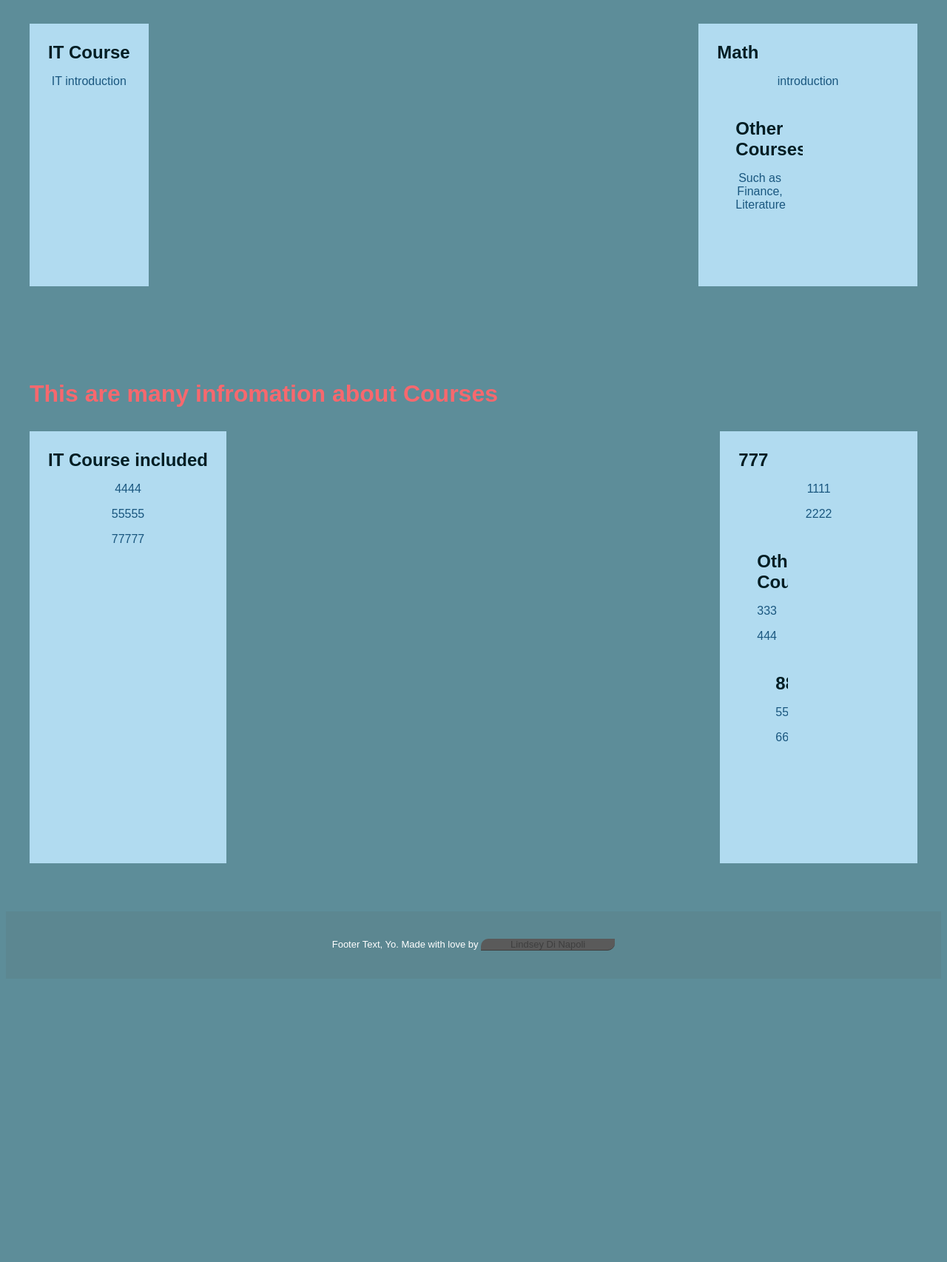
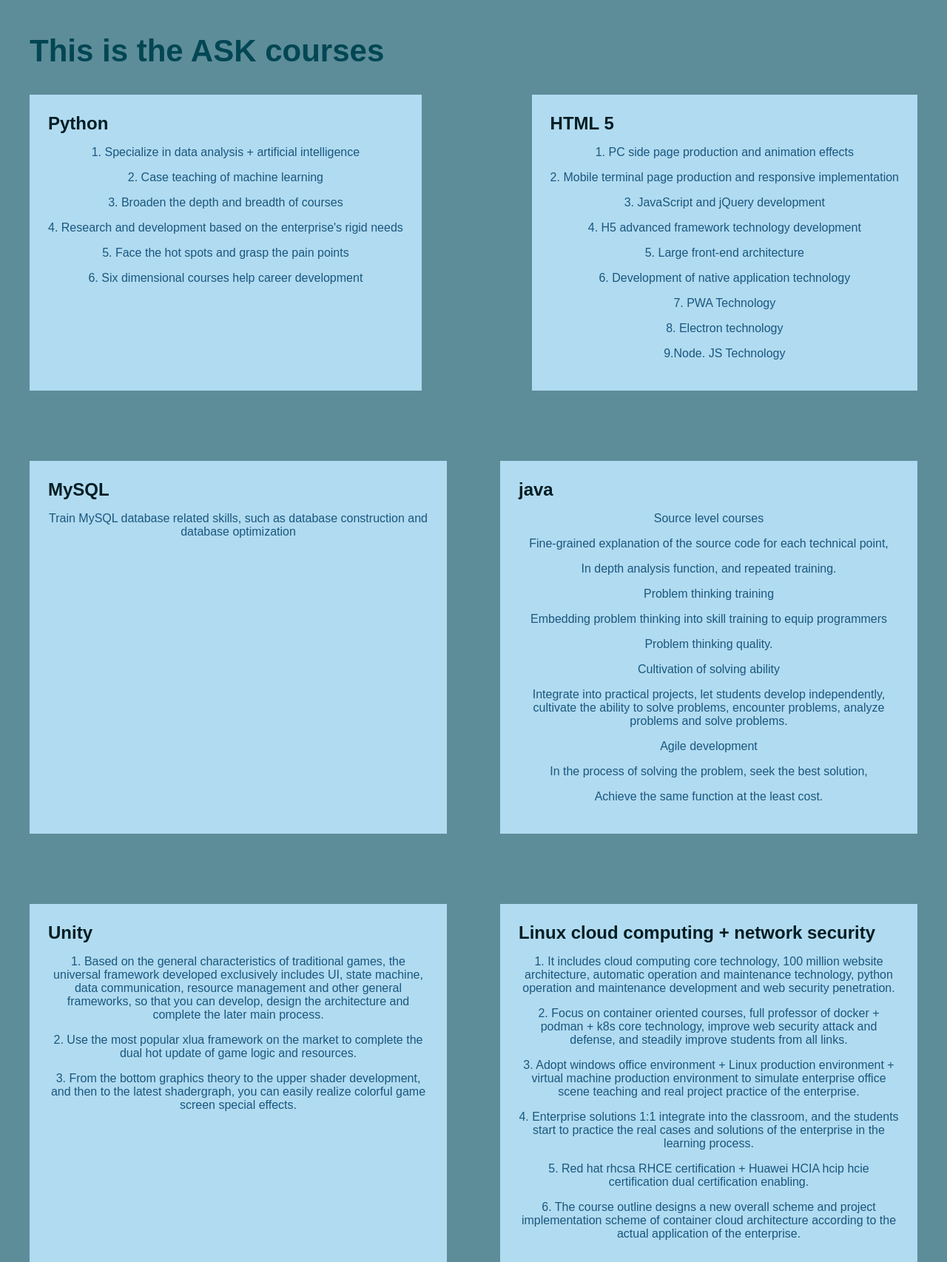
Before and after one commit to asasask/rot, a plain HTML site: page curriculum.html in a window 1280 px wide. Shown: the part 1094-2800 px from the top of the page at 74% size. Before the commit the page ends 2425 px from the top, so only its background shows below. Drawn offline with nearby package versions, Linux system fonts and the light colour scheme; a script that the page names is missing.

Commit message:
Update curriculum.html

```diff
--- a/curriculum.html
+++ b/curriculum.html
@@ -19,12 +19,18 @@
 </div>
 <p style="text-align: center;">
 
-    <img src="logo.jpg" alt="logo" width=200px height=200px class="logo">
+    <div class=""><img src="logo.jpg" alt="logo" width=200px height=200px class="logo">  </div>
 
 </p>
 </head>
 <body>
-<!-- partial:index.partial.html -->
+  <form>
+    <label for="fname">query:</label><br>
+    <input type="text" id="fname" name="fname" value="John"><br>
+    <label for="lname">query:</label><br>
+    <input type="text" id="lname" name="lname" value="Doe">
+  </form>
+
 <header class="header">
     <div class="container">
       <h1 class="site-title">ASK Computer Skill Training</h1>
@@ -32,7 +38,7 @@
     </div>
   </div>
 </header>
-
+<div class="floot"> <img src="2-5.jpg" alt="2-5" ></div>
 <section class="content">
   <p><img src="jiguo.jpg" height="450px" width="750px "/>
   </div><p>
@@ -41,61 +47,152 @@
         <h2>This is the ASK courses</h2>
       <div class="columns">
         <div class="item">
-          <h4 class="item-title">IT Course</h4>
-          <p>IT introduction</p> </div>
+          <h4 class="item-title">Python</h4>
+          <p>1. Specialize in data analysis + artificial intelligence</p>
+
+            <p>  2. Case teaching of machine learning</p>
+
+              <p>   3. Broaden the depth and breadth of courses</p>
+
+                <p>   4. Research and development based on the enterprise's rigid needs</p>
+
+                  <p>   5. Face the hot spots and grasp the pain points</p>
+
+                    <p>    6. Six dimensional courses help career development</p> </div>
 
         <div class="item">
-          <h4 class="item-title">Math</h4>
-          <p>introduction</p>
+            <h4 class="item-title">HTML 5</h4>
+            <p>1. PC side page production and animation effects</p>
 
-          <div class="item">
-            <h4 class="item-title">Other Courses</h4>
-            <p>Such as Finance, Literature</p>
-      </div>
+              <p>   2. Mobile terminal page production and responsive implementation</p>
+
+                <p>  3. JavaScript and jQuery development</p>
+
+                  <p>  4. H5 advanced framework technology development</p>
+
+                    <p>   5. Large front-end architecture</p>
+
+                      <p>   6. Development of native application technology</p>
+
+                        <p>   7. PWA Technology</p>
+
+                          <p>    8. Electron technology</p>
+
+                            <p>    9.Node. JS Technology</p>
     </div>
   </article>
 
+  <article class="post">
+    <div class="container">
+      <div class="columns">
+        <div class="item">
+          <h4 class="item-title">MySQL</h4>
+          <p>Train MySQL database related skills, such as database construction and database optimization</p> </div>
+
+        <div class="item">
+            <h4 class="item-title">java</h4>
+            <p>Source level courses
+
+              <p>  Fine-grained explanation of the source code for each technical point,</p>
+
+                <p>  In depth analysis function, and repeated training.</p>
+
+                  <p>  Problem thinking training</p>
+
+                    <p>  Embedding problem thinking into skill training to equip programmers</p>
+
+                      <p>  Problem thinking quality.</p>
+
+             <p>  Cultivation of solving ability</p>
+
+             <p>  Integrate into practical projects, let students develop independently, cultivate the ability to solve problems, encounter problems, analyze problems and solve problems.</p>
+
+            <p>  Agile development</p>
+
+           <p>  In the process of solving the problem, seek the best solution,</p>
+
+           <p>  Achieve the same function at the least cost.</p>
+    </div>
+  </article>
 
   <article class="post">
     <div class="container">
+      <div class="columns">
+        <div class="item">
+          <h4 class="item-title">Unity</h4>
+          <p>1. Based on the general characteristics of traditional games, the universal framework developed exclusively includes UI, state machine, data communication, resource management and other general frameworks, so that you can develop, design the architecture and complete the later main process.</p>
 
-    <h3>This are many infromation about Courses</h3>
+          <p>  2. Use the most popular xlua framework on the market to complete the dual hot update of game logic and resources.</p>
 
-    <div class="columns thirds">
-      <div class="item"> <h4 class="item-title">IT Course included</h4>
-        <p>4444</p>
-        <p>55555</p>
-        <p>77777</p>
-
-
-     </div>
-
-      <div class="item">
-          <h4 class="item-title">777</h4>
-        <p>1111</p>
-        <p>2222</p>
-        </p>
-
-
-      <div class="item">
-
-          <h4 class="item-title">Other Courses</h4>
-        <p>333</p>
-        <p>444</p>
-
+          <p>  3. From the bottom graphics theory to the upper shader development, and then to the latest shadergraph, you can easily realize colorful game screen special effects.</p> </div>
 
         <div class="item">
+            <h4 class="item-title">Linux cloud computing + network security</h4>
+            <p>1. It includes cloud computing core technology, 100 million website architecture, automatic operation and maintenance technology, python operation and maintenance development and web security penetration.</p>
 
-            <h4 class="item-title">8888</h4>
-          <p>555</p>
-          <p>666</p>
+             <p> 2. Focus on container oriented courses, full professor of docker + podman + k8s core technology, improve web security attack and defense, and steadily improve students from all links.</p>
 
+             <p> 3. Adopt windows office environment + Linux production environment + virtual machine production environment to simulate enterprise office scene teaching and real project practice of the enterprise.</p>
 
-      </div>
+             <p> 4. Enterprise solutions 1:1 integrate into the classroom, and the students start to practice the real cases and solutions of the enterprise in the learning process.</p>
+
+             <p> 5. Red hat rhcsa RHCE certification + Huawei HCIA hcip hcie certification dual certification enabling.</p>
+
+             <p>6. The course outline designs a new overall scheme and project implementation scheme of container cloud architecture according to the actual application of the enterprise. </p>
     </div>
-  </div>
   </article>
 </section>
+<table>
+  <tr>
+  <td>Course name</td>
+  <td>Price</td>
+  <td>Time of each class</td>
+  <td>Duration</td>
+  <td>teacher</td>
+  </tr>
+  <tr>
+    <td>Python</td>
+    <td>12000</td>
+    <td>xxx</td>
+    <td>xxx</td>
+    <td>xxx</td>
+    </tr>
+    <tr>
+      <td>HTML 5</td>
+      <td>12000</td>
+      <td>xxx</td>
+      <td>xxx</td>
+      <td>xxx</td>
+      </tr>
+      <tr>
+        <td>MySQL</td>
+        <td>12000</td>
+        <td>xxx</td>
+        <td>xxx</td>
+        <td>xxx</td>
+        </tr>
+        <tr>
+          <td>java</td>
+          <td>17000</td>
+          <td>xxx</td>
+          <td>xxx</td>
+          <td>xxx</td>
+          </tr>
+          <tr>
+            <td>Unity</td>
+            <td>15000</td>
+            <td>xxx</td>
+            <td>xxx</td>
+            <td>xxx</td>
+            </tr>
+            <tr>
+              <td>Linux cloud computing + network security</td>
+              <td>15000</td>
+              <td>xxx</td>
+              <td>xxx</td>
+              <td>xxx</td>
+              </tr>
+  </table>
 
 <footer class="footer">
   <div class="container">
```
